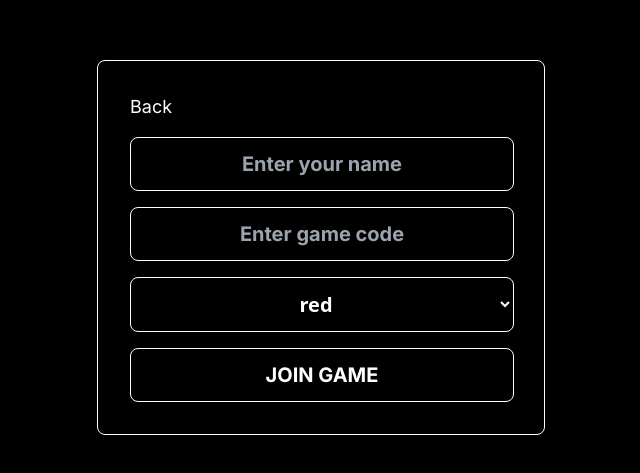
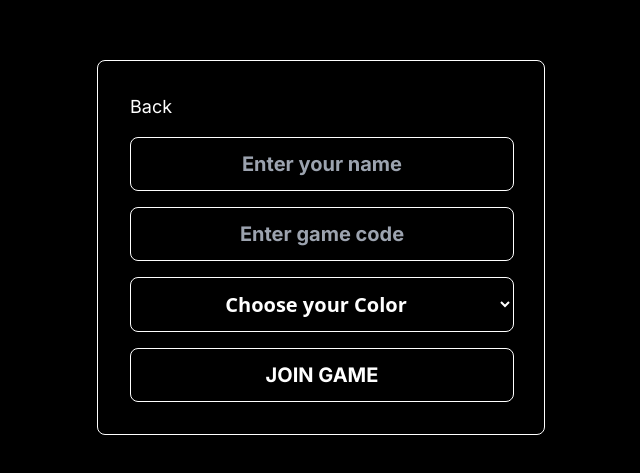
Before and after one commit to learoncero/CloakAndDagger_Frontend, a Next.js app: page /game/setup/joinGame in a window 1280 px wide. Shown: the part 153-626 px from the top of the page, without its empty margins (319-959 px from the left). Built offline with nearby package versions, Linux system fonts and the light colour scheme.

Commit message:
Fixed Bug

```diff
--- a/src/app/game/setup/joinGame/JoinGameFormInputField.tsx
+++ b/src/app/game/setup/joinGame/JoinGameFormInputField.tsx
@@ -1,4 +1,4 @@
-import React, {ChangeEvent} from "react";
+import React, { ChangeEvent } from "react";
 
 type Props = {
     name: string;
@@ -8,7 +8,7 @@ type Props = {
     placeholder: string;
     required: boolean;
     maxLength?: number;
-  options?: string[]; // Updated to string array type
+    options?: string[];
 };
 
 export default function JoinGameFormInputField({
@@ -23,7 +23,7 @@ export default function JoinGameFormInputField({
                                                }: Props) {
     if (type === "select") {
         return (
-        <div className="mb-4" >
+            <div className="mb-4">
                 <select
                     className="font-sans w-full bg-transparent border border-white text-white font-bold py-3 rounded-lg text-xl text-center focus:bg-black"
                     name={name}
@@ -31,8 +31,10 @@ export default function JoinGameFormInputField({
                     onChange={onChange}
                     required={required}
                 >
+
+                    {!value && <option value="" disabled>{placeholder}</option>}
                     {options.map((option) => (
-                <option key={option} value={option} className={"text-lg"}>
+                        <option key={option} value={option} className="text-lg">
                             {option}
                         </option>
                     ))}
```
Lines whose indentation alone changed are shown as unchanged.
